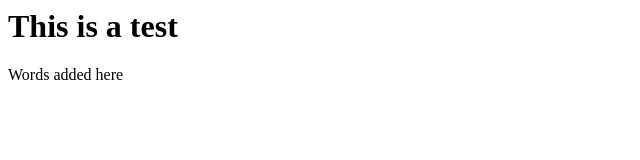
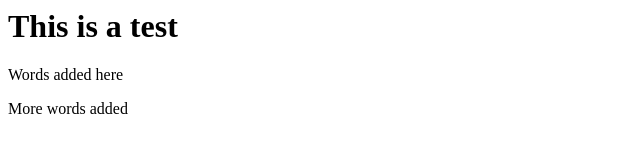
Before and after one commit to matthewclarke21/Test, a plain HTML site: page index.html in a window 1280 px wide. Shown: the whole page, without its empty margins (0-640 px from the left). Drawn offline with Linux system fonts and the light colour scheme.

Commit message:
Added Paragraph
Added Paragraph

```diff
--- a/index.html
+++ b/index.html
@@ -5,5 +5,6 @@
  <body>
    <h1>This is a test</h1>
    <p>Words added here</p>
+   <p>More words added</p>
  </body>
 </html>
```
